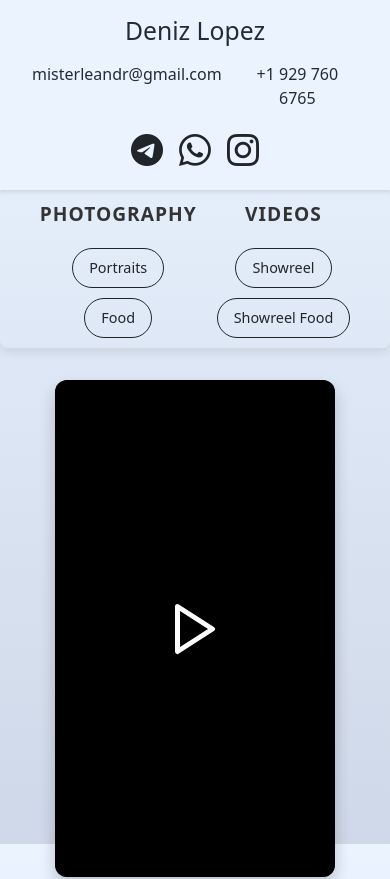
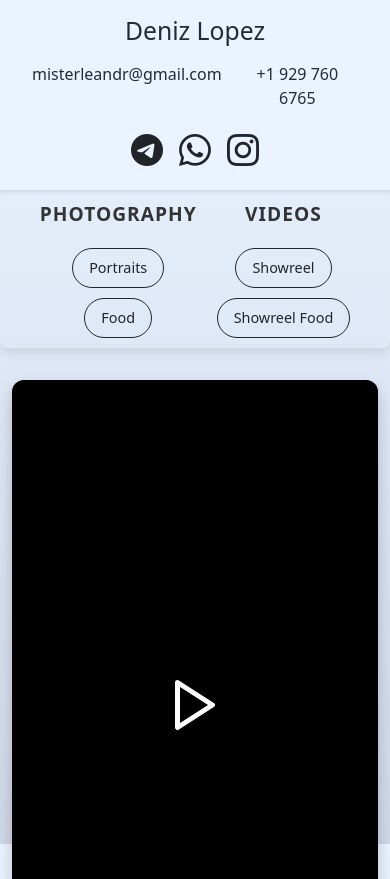
Before and after one commit to lopezdeniz/VisualCraft, a Nuxt app: page /videofood in a window 390 px wide. Shown: the top 879 px of the page. Built offline with nearby package versions, Linux system fonts and the light colour scheme.

Commit message:
add media for vfood

```diff
--- a/components/Header.vue
+++ b/components/Header.vue
@@ -20,7 +20,7 @@
       <a href="https://wa.me/9297606765" target="_blank" class="text-dark me-3">
         <i class="bi bi-whatsapp" style="font-size: 2rem;"></i>
       </a>
-      <a href="https://instagram.com/misterfotoworld" target="_blank" class="text-dark">
+      <a href="https://instagram.com/misterphotoworld/" target="_blank" class="text-dark">
         <i class="bi bi-instagram" style="font-size: 2rem;"></i>
       </a>
     </div>
--- a/pages/videofood.vue
+++ b/pages/videofood.vue
@@ -154,8 +154,17 @@
       font-size: 2rem;
     }
 
-    .video-frame {
-      max-width: 280px;
-    }
+
+
+  .video-frame {
+    max-width: 100%; /* Видео займет всю ширину экрана */
+    aspect-ratio: 9 / 16; /* Сохраняем соотношение сторон */
   }
+
+  .video-player {
+    width: 100%; /* Убедимся, что видео растянуто на всю ширину */
+    height: auto; /* Автоматическая высота для сохранения пропорций */
+  }
+}
+
   </style>
```
